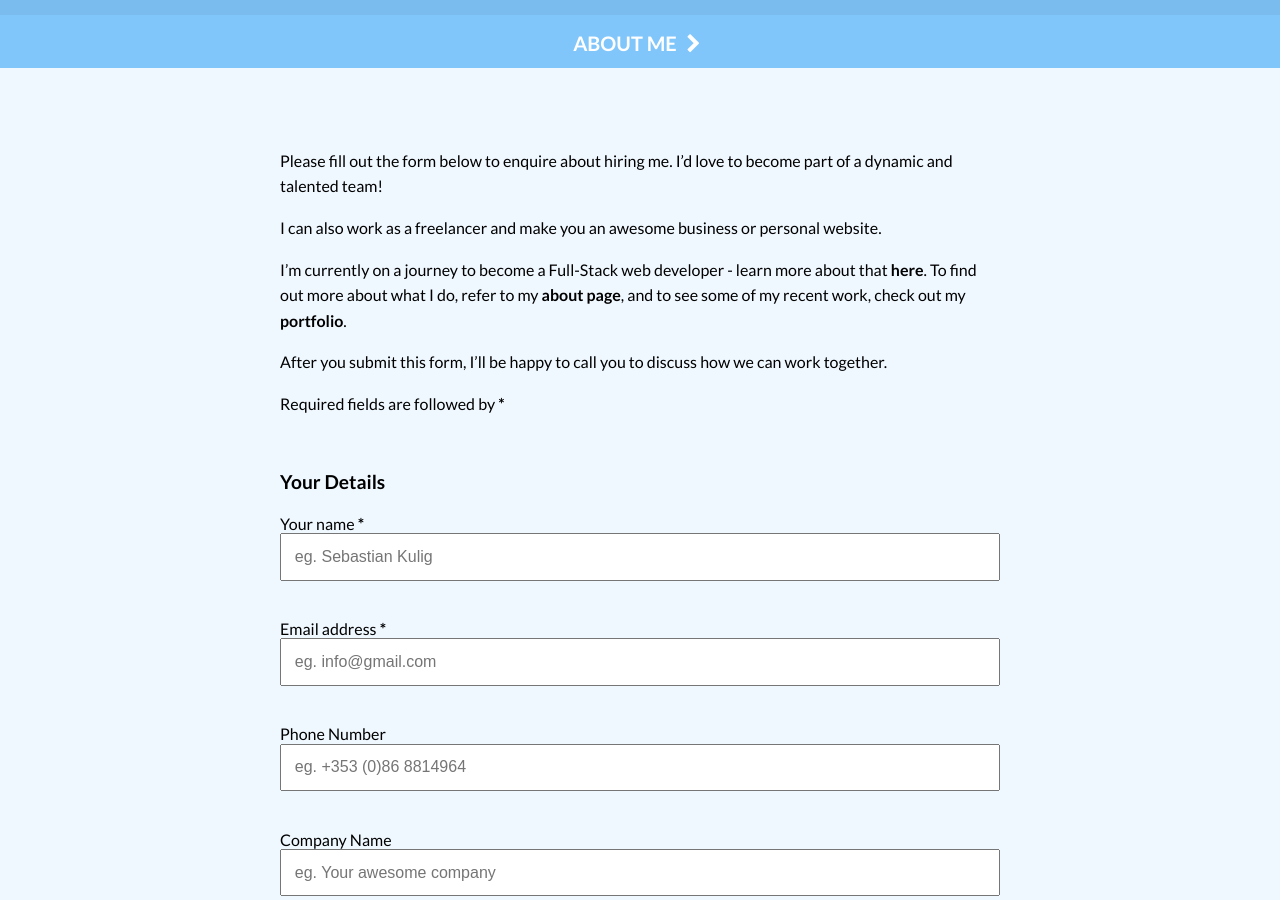
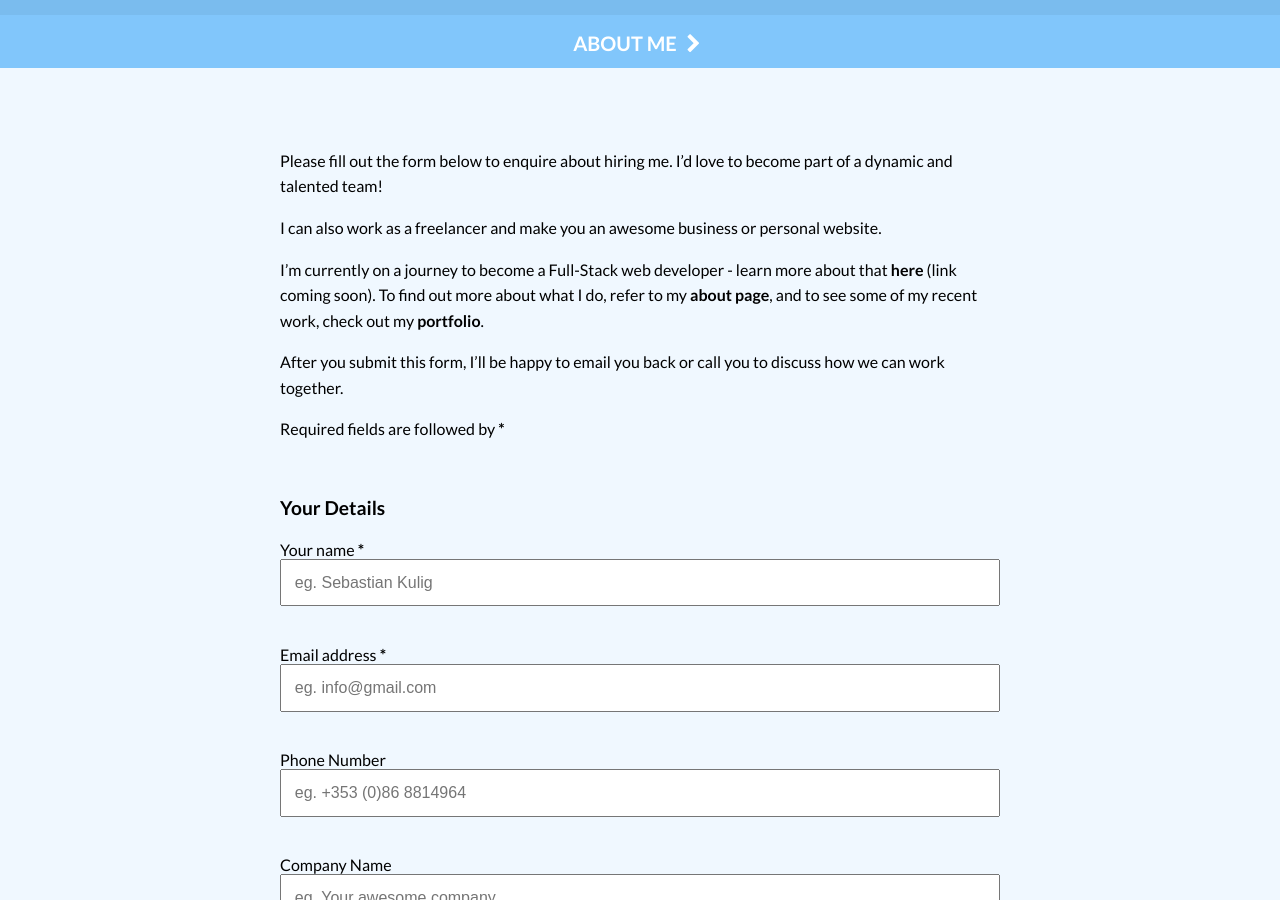
Before and after one commit to sebam2k4/sebastiankulig-Jekyll, a Jekyll site: the page built from source/_pages/contact.md, in a window 1280 px wide and 900 px high, scrolled down 338 px. Built offline with Jekyll 4.4.1, drawn with Linux system fonts in a browser that asks for light colours; nearby versions of some CDN libraries.

Commit message:
Removed broken link

```diff
--- a/source/_pages/contact.md
+++ b/source/_pages/contact.md
@@ -15,8 +15,8 @@ Please fill out the form below to enquire about hiring me. I'd love to become pa
 
 I can also work as a freelancer and make you an awesome business or personal website.
 
-I'm currently on a journey to become a Full-Stack web developer - learn more about that [here]({{ site.url }}/personal-curriculum). To find out more about what I do, refer to my [about page]({{ site.url }}/about/), and to see some of my recent work, check out my [portfolio]({{ site.url }}/).
+I'm currently on a journey to become a Full-Stack web developer - learn more about that __here__ (link coming soon). To find out more about what I do, refer to my [about page]({{ site.url }}/about/), and to see some of my recent work, check out my [portfolio]({{ site.url }}/).
 
-After you submit this form, I'll be happy to call you to discuss how we can work together.
+After you submit this form, I'll be happy to email you back or call you to discuss how we can work together.
 
 Required fields are followed by __*__
```
